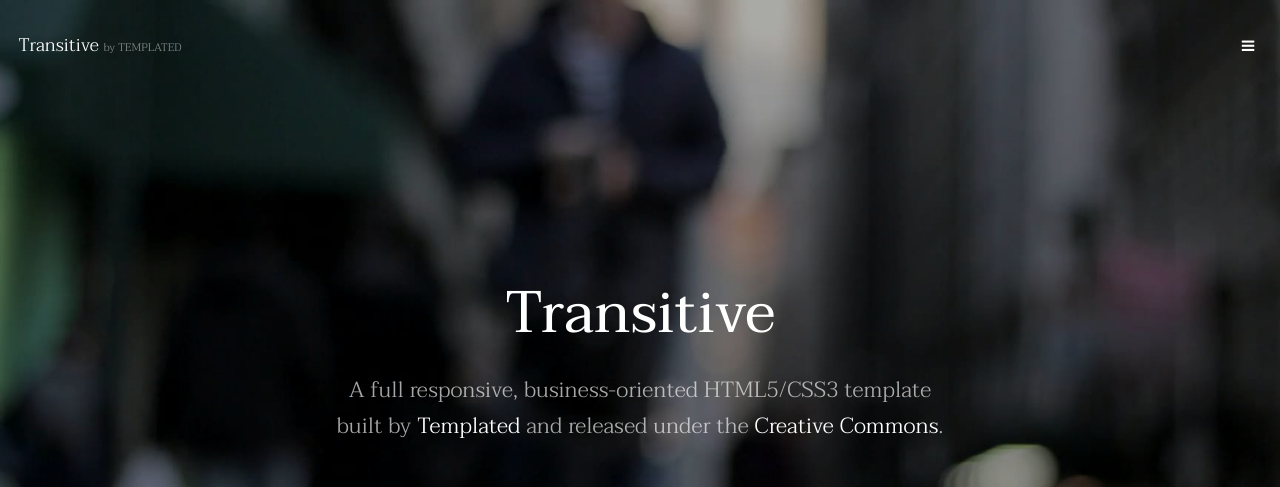
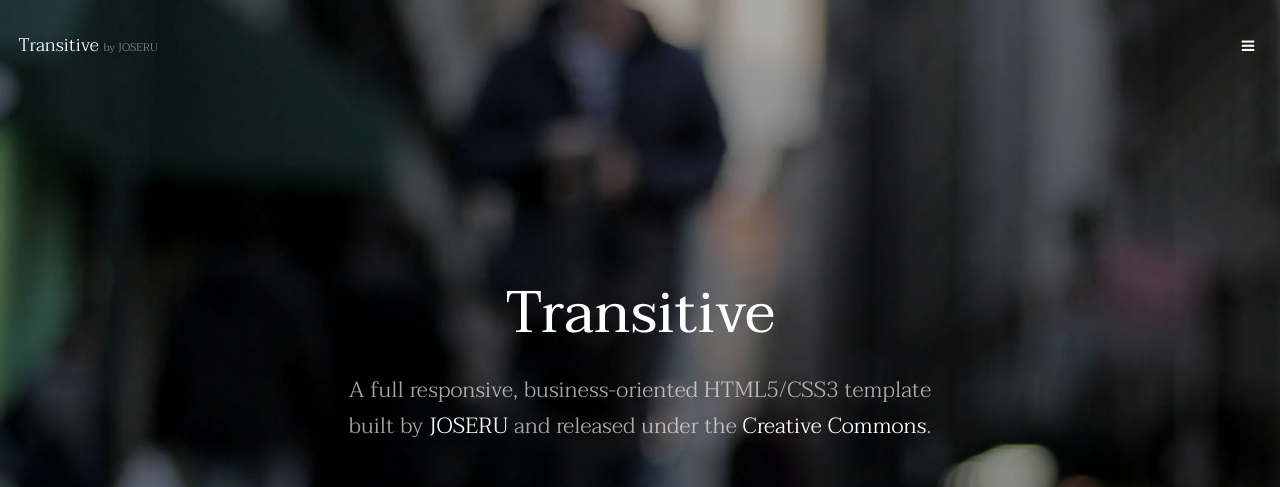
Before and after one commit to JOSDONARE/04_REP_METROPOLITA, a plain HTML site: page index.html in a window 1280 px wide. Shown: the top 487 px of the page. Drawn offline with Linux system fonts and the light colour scheme.

Commit message:
cambios en la portada por JOSERU

```diff
--- a/index.html
+++ b/index.html
@@ -6,7 +6,7 @@
 -->
 <html>
 	<head>
-		<title>Transitive by TEMPLATED</title>
+		<title>Transitive by JOSERU</title>
 		<meta charset="utf-8" />
 		<meta name="viewport" content="width=device-width, initial-scale=1" />
 		<link rel="stylesheet" href="assets/css/main.css" />
@@ -15,7 +15,7 @@
 
 		<!-- Header -->
 			<header id="header" class="alt">
-				<div class="logo"><a href="index.html">Transitive <span>by TEMPLATED</span></a></div>
+				<div class="logo"><a href="index.html">Transitive <span>by JOSERU</span></a></div>
 				<a href="#menu" class="toggle"><span>Menu</span></a>
 			</header>
 
@@ -38,7 +38,7 @@
 				<div class="inner">
 					<h1>Transitive</h1>
 					<p>A full responsive, business-oriented HTML5/CSS3 template<br />
-					built by <a href="https://templated.co/">Templated</a> and released under the <a href="https://templated.co/license">Creative Commons</a>.</p>
+					built by <a href="https://templated.co/">JOSERU</a> and released under the <a href="https://templated.co/license">Creative Commons</a>.</p>
 					<a href="#one" class="button special scrolly">Get Started</a>
 				</div>
 			</section>
```
